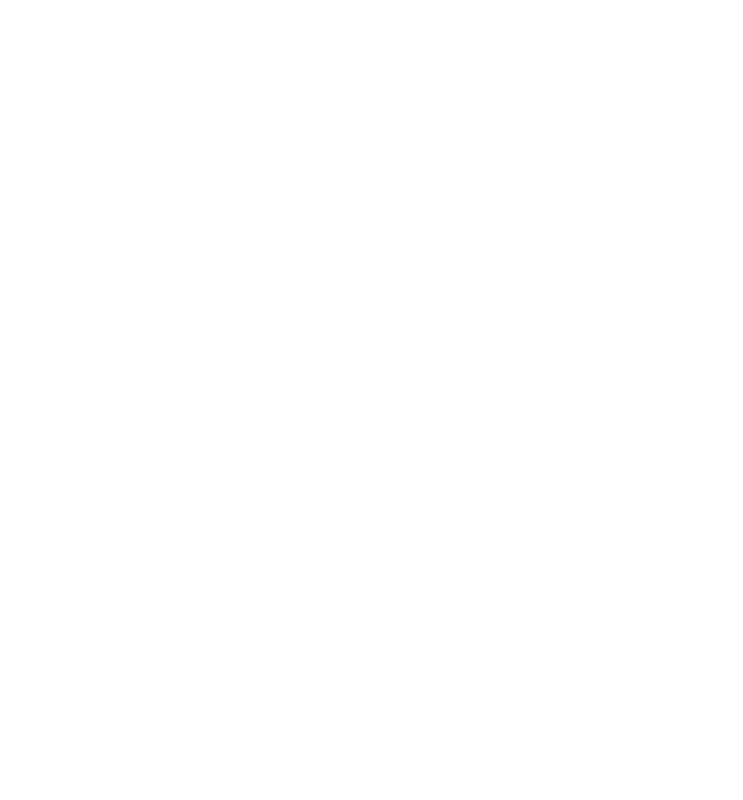
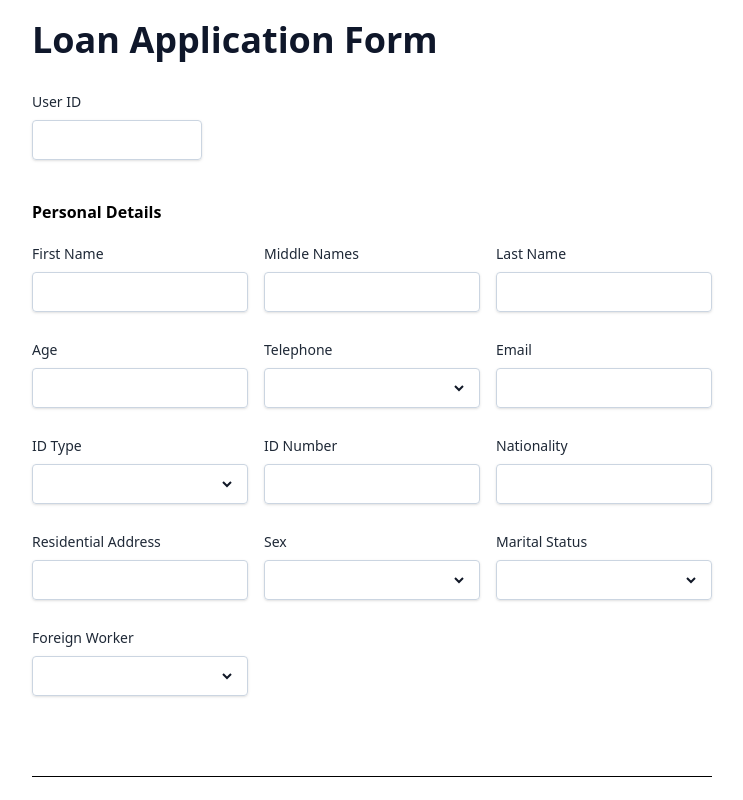
Before and after one commit to KobinaKorankye/credit-ui, a React (Vite) app: page /adehyeman in a window 1280 px wide. Before the commit this address had no page. Shown: the whole page, without its empty margins (268-1011 px from the left). Built offline with nearby package versions, Linux system fonts and the light colour scheme.

Commit message:
Added adehyeman route to app

```diff
--- a/src/App.jsx
+++ b/src/App.jsx
@@ -3,6 +3,7 @@
 import "react-toastify/dist/ReactToastify.css";
 import { BrowserRouter, Route, Routes } from "react-router-dom";
 import GermanForm from "./pages/GermanForm";
+import AdehyemanForm from "./pages/AdehyemanForm";
 import Landing from "./pages/Landing";
 import Dashboard from "./pages/Dashboard";
 
@@ -20,6 +21,7 @@
         </Route> */}
         <Route path="/forms" element={<Landing />} />
         <Route path="/german" element={<GermanForm />} />
+        <Route path="/adehyeman" element={<AdehyemanForm />} />
       </Routes>
       <ToastContainer />
     </BrowserRouter>
--- a/src/pages/AdehyemanForm.jsx
+++ b/src/pages/AdehyemanForm.jsx
@@ -11,7 +11,7 @@
 import RegularInput from "../components/RegularInput";
 import RegularSelect from "../components/RegularSelect";
 
-export default function GermanForm() {
+export default function AdehyemanForm() {
   const [showGlobal, setShowGlobal] = useState(false);
   const [closePop, setClosePop] = useState(false);
   const [loading, setLoading] = useState(false);
--- a/src/pages/Dashboard.jsx
+++ b/src/pages/Dashboard.jsx
@@ -63,6 +63,8 @@
                 "bg-gradient-to-b from-red-600 via-amber-500 to-green-700 hover:scale-90 duration-200 rounded-lg"
               }
               text={"Adehyeman"}
+              onClick={() => navigate("/adehyeman")}
+
             />
           </div>
         </div>
```
